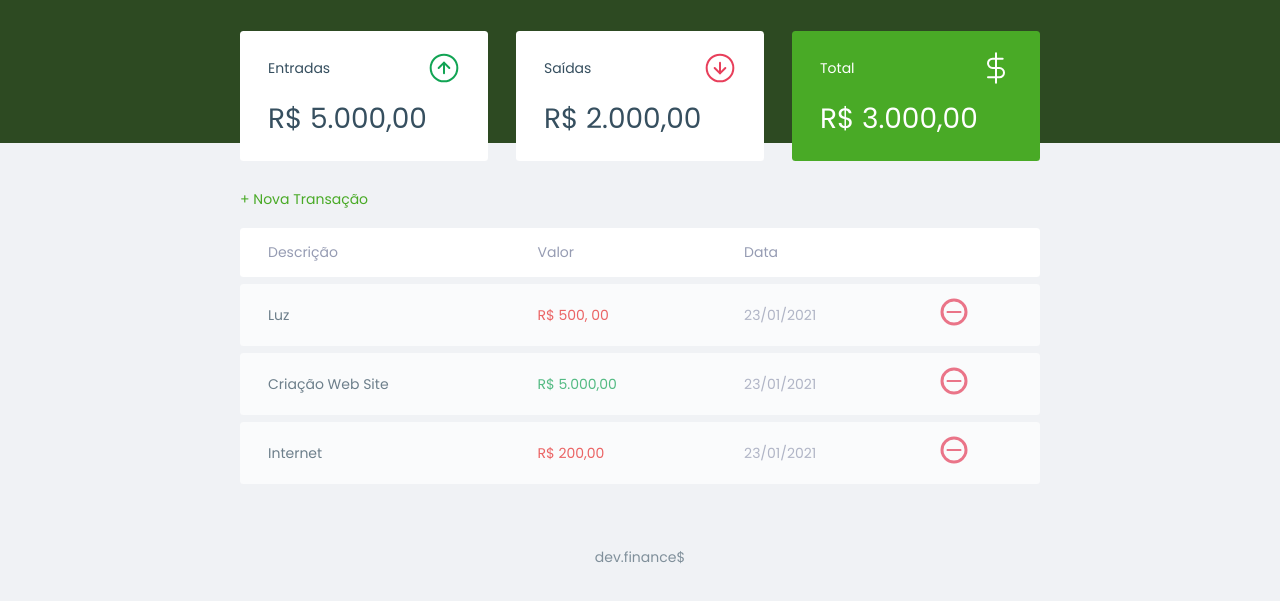
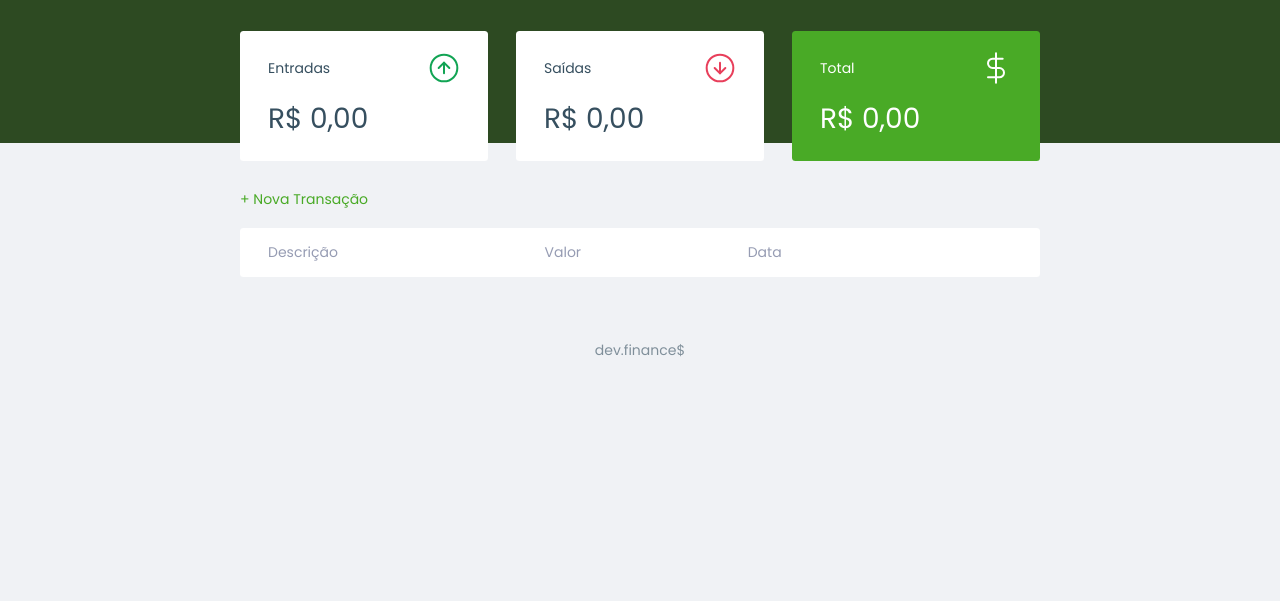
Before and after one commit to MarceloVichar/dev.finance-, a plain HTML site: page index.html in a window 1280 px wide. Shown: the part 55-656 px from the top of the page. Drawn offline with Linux system fonts and the light colour scheme.

Commit message:
:tada: HTML finalizado

```diff
--- a/index.html
+++ b/index.html
@@ -27,21 +27,21 @@
                     <span>Entradas</span>
                     <img src="./assets/income.svg" alt="Imagem de entradas">
                 </h3>
-                <p>R$ 5.000,00</p>
+                <p id="incomeDisplay"></p>
             </div>
             <div class="card">
                 <h3>
                     <span>Saídas</span>
                     <img src="./assets/expense.svg" alt="Imagem de saída">
                 </h3>
-                <p>R$ 2.000,00</p>
+                <p id="expenseDisplay"></p>
             </div>
             <div class="card total">
                 <h3>
                     <span>Total</span>
                     <img src="./assets/total.svg" alt="Imagem de total">
                 </h3>
-                <p>R$ 3.000,00</p>
+                <p id="totalDisplay"></p>
             </div>
         </section>
         <section id="transaction">
@@ -57,30 +57,6 @@
                     </tr>
                 </thead>
                 <tbody>
-                    <tr>
-                        <td class="description">Luz</td>
-                        <td class="expense">R$ 500, 00</td>
-                        <td class="date">23/01/2021</td>
-                        <td>
-                            <img src="./assets/minus.svg" alt="Remover transação">
-                        </td>
-                    </tr>
-                    <tr>
-                        <td class="description">Criação Web Site</td>
-                        <td class="income">R$ 5.000,00</td>
-                        <td class="date">23/01/2021</td>
-                        <td>
-                            <img src="./assets/minus.svg" alt="Remover transação">
-                        </td>
-                    </tr>
-                    <tr>
-                        <td class="description">Internet</td>
-                        <td class="expense">R$ 200,00</td>
-                        <td class="date">23/01/2021</td>
-                        <td>
-                            <img src="./assets/minus.svg" alt="Remover transação">
-                        </td>
-                    </tr>
                 </tbody>
             </table>
         </section>
@@ -89,7 +65,7 @@
         <div class="modal">
             <div id="form">
                 <h2>Nova transação</h2>
-                <form action="">
+                <form action="" onsubmit="Form.submit(event)">
                     <div class="input-group">
                         <label class="sr-only" for="description">Descrição</label>
                         <input type="text" id="description" name="description" placeholder="Descrição" />
@@ -115,18 +91,7 @@
     </div>
 
     <footer>dev.finance$</footer>
-    <script>
-        const Modal = {
-            open() {
-                document.querySelector('.modal-overlay')
-                    .classList.add('active')
-            },
-            close() {
-                document.querySelector('.modal-overlay')
-                    .classList.remove('active')
-            }
-        }
-    </script>
+    <script src="scripts.js"> </script>
 </body>
 
 </html>
```
